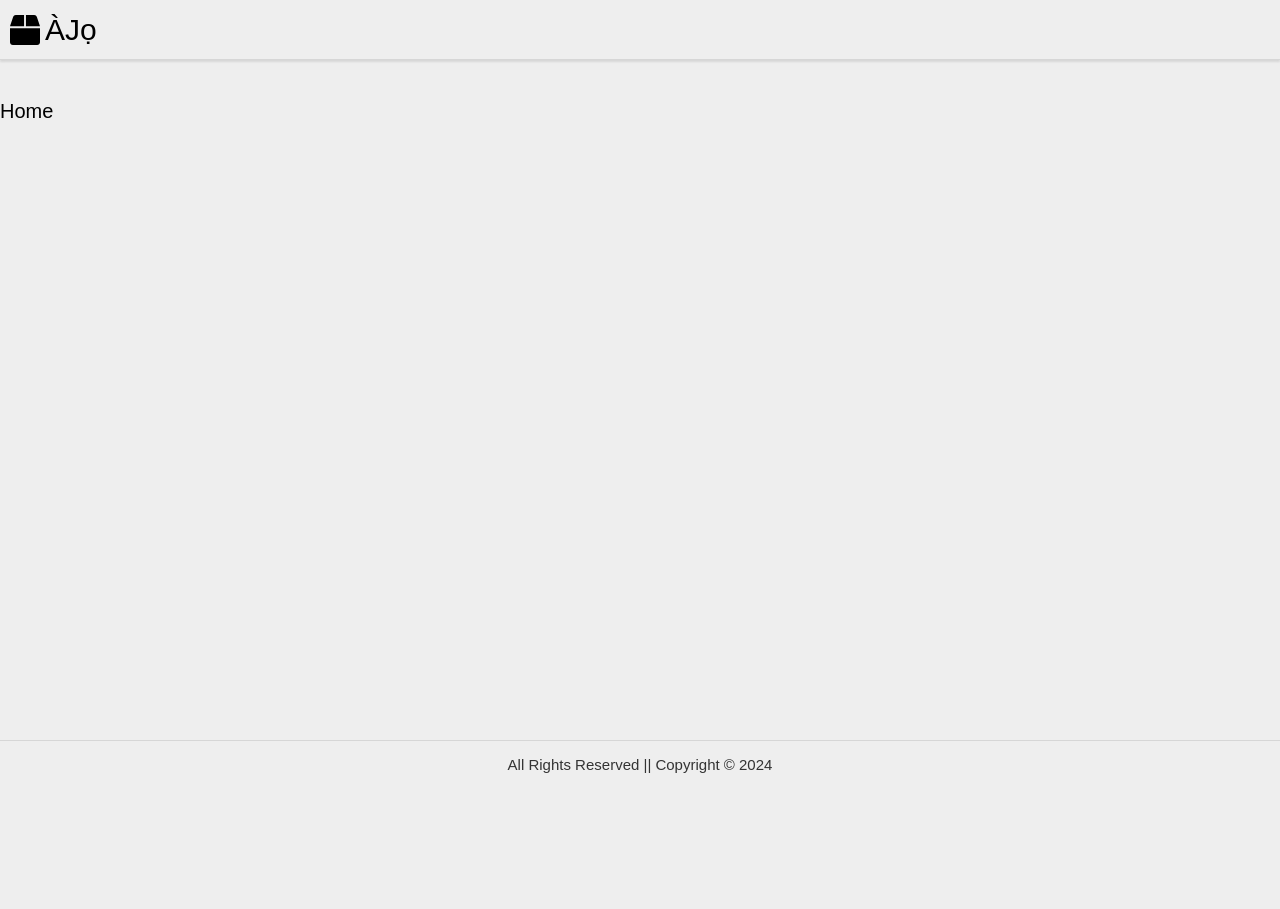
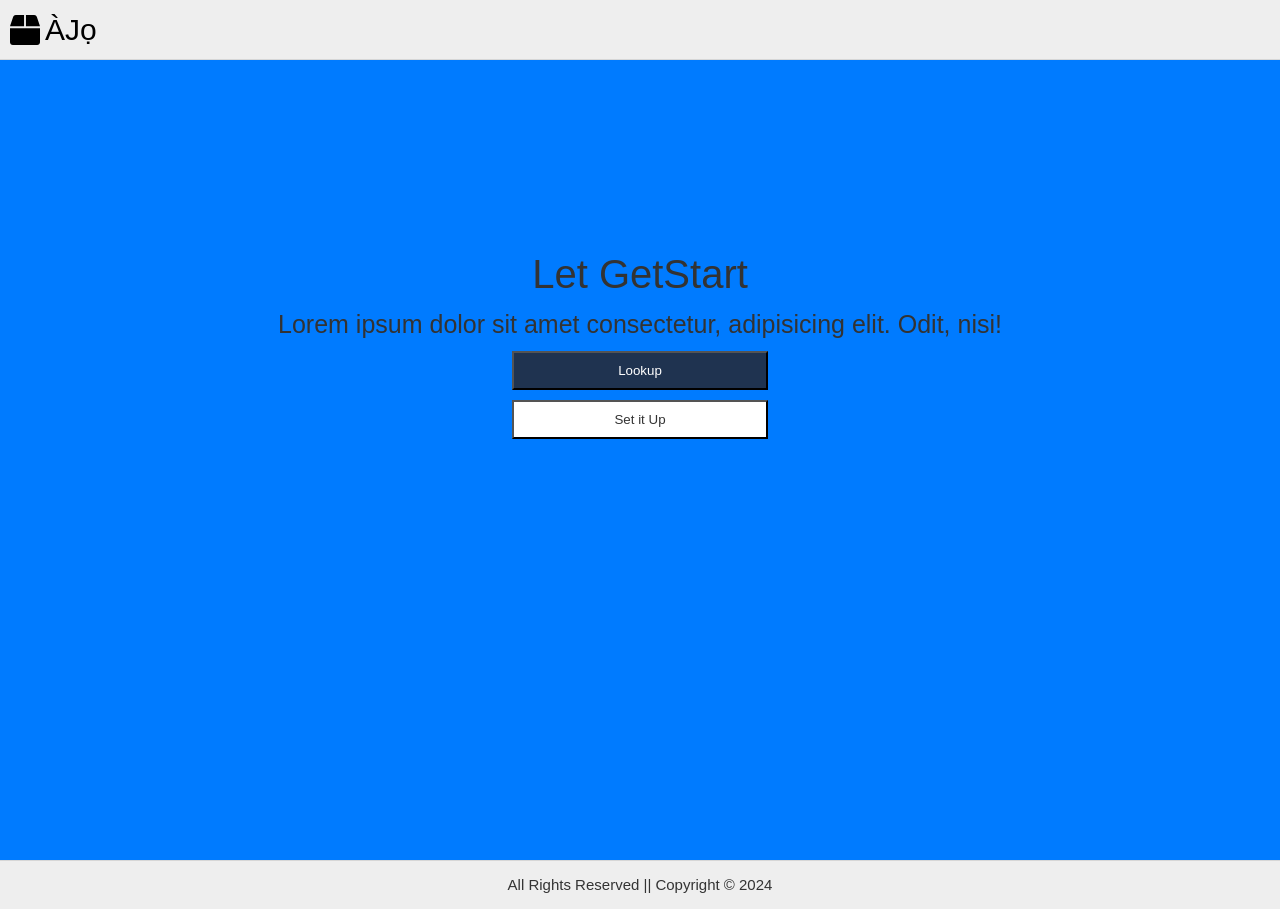
Before and after one commit to Hacker-earth-github/Auto-saver, a React (Vite) app in the folder packages/react-app/: page / in a window 1280 px wide. Before the commit the page ends 800 px from the top, so only its background shows below. Built offline with nearby package versions, Linux system fonts and the light colour scheme; a web font is replaced by a local one.

Commit message:
update-commit

```diff
--- a/packages/react-app/src/components/Home.jsx
+++ b/packages/react-app/src/components/Home.jsx
@@ -1,9 +1,20 @@
 import React from "react";
+
 
 const Home = () => {
   return (
-    <section>
-      Home
+    <section className="home">
+      <div className="all">
+      <div className="homeCon">
+          <h1>Let GetStart</h1>
+          <p>Lorem ipsum dolor sit amet consectetur, adipisicing elit. Odit, nisi!</p>
+       </div>
+          <div className="btnCon">
+            <button className="btnBlue">Lookup</button>
+            <button className="btnWhite">Set it Up</button>
+          </div>
+      </div>
+
     </section>
   );
 };
--- a/packages/react-app/src/index.css
+++ b/packages/react-app/src/index.css
@@ -194,3 +194,59 @@ p {
   border-top: 1px solid rgba(0, 0, 0, 0.1);
   padding: 14px 0;
 }
+
+.home{
+  background-color: #007bff;
+  height: 100vh;
+  width: 100vw;
+
+}
+
+.homeCon h1 {
+  text-align: center;
+}
+.homeCon p {
+ margin-bottom: 10px;
+ font-size: 25px;
+}
+
+.all {
+  display: flex;
+  justify-content: center;
+  align-items: center;
+  flex-direction: column;
+  margin-top: 15rem;
+}
+
+.btnCon {
+  display: flex;
+  flex-direction: column;
+  gap: 1rem;
+
+
+}
+
+.btnBlue {
+  background-color: #1f3350;
+  color: #fff;
+  padding: 10px 100px;
+  cursor: pointer;
+}
+
+.btnBlue:hover {
+  background-color: #fff;
+  color: #333;
+  transition-duration: 600ms;
+}
+.btnWhite {
+  background-color: #fff;
+  color: #333;
+  padding: 10px 100px;
+  cursor: pointer;
+  transition-duration: 600ms;
+}
+
+.btnWhite:hover {
+  background-color: #1f3350;
+  color: #fff;
+}
```
Also changed, not shown: 1 other file (tests, documents, lock files or other folders).
